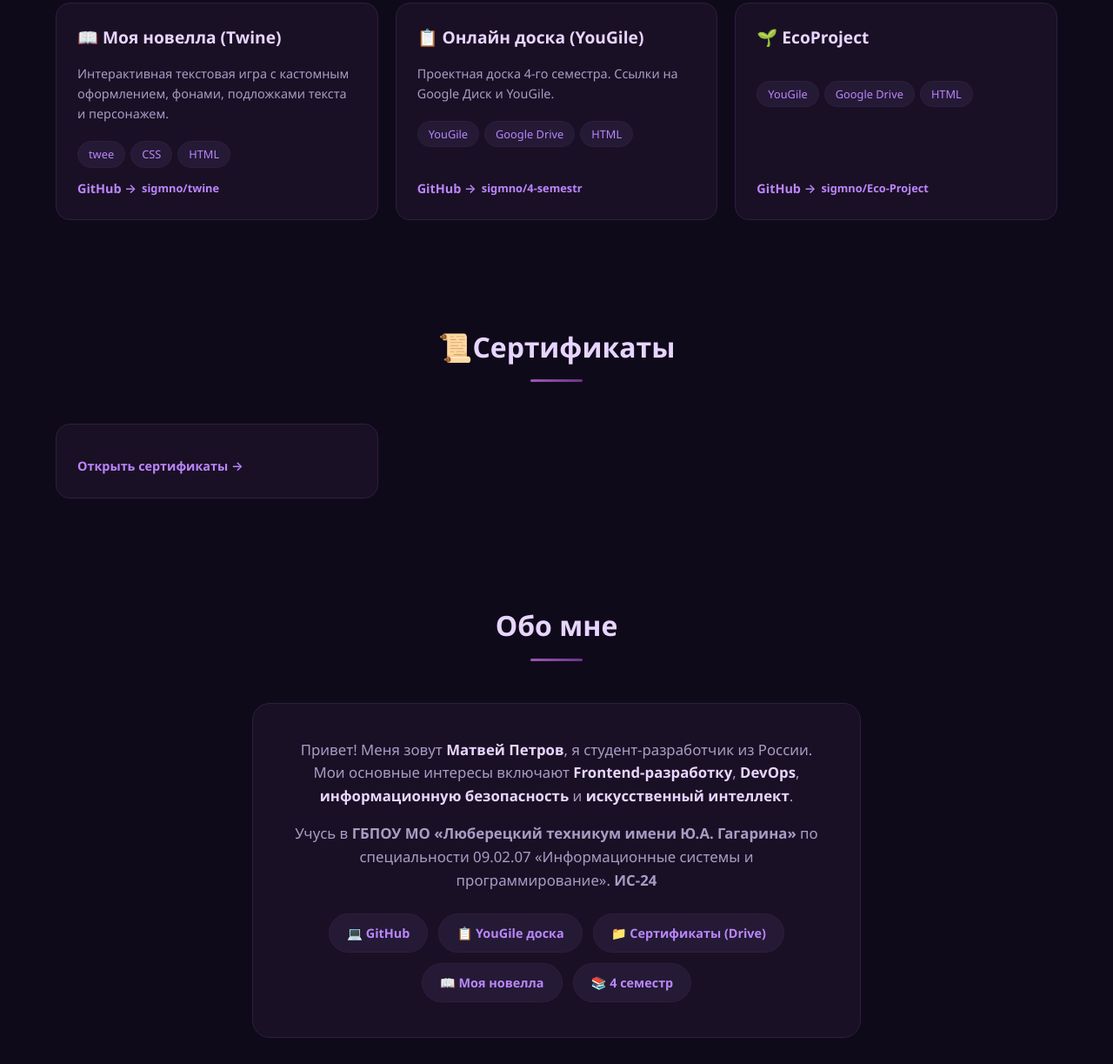
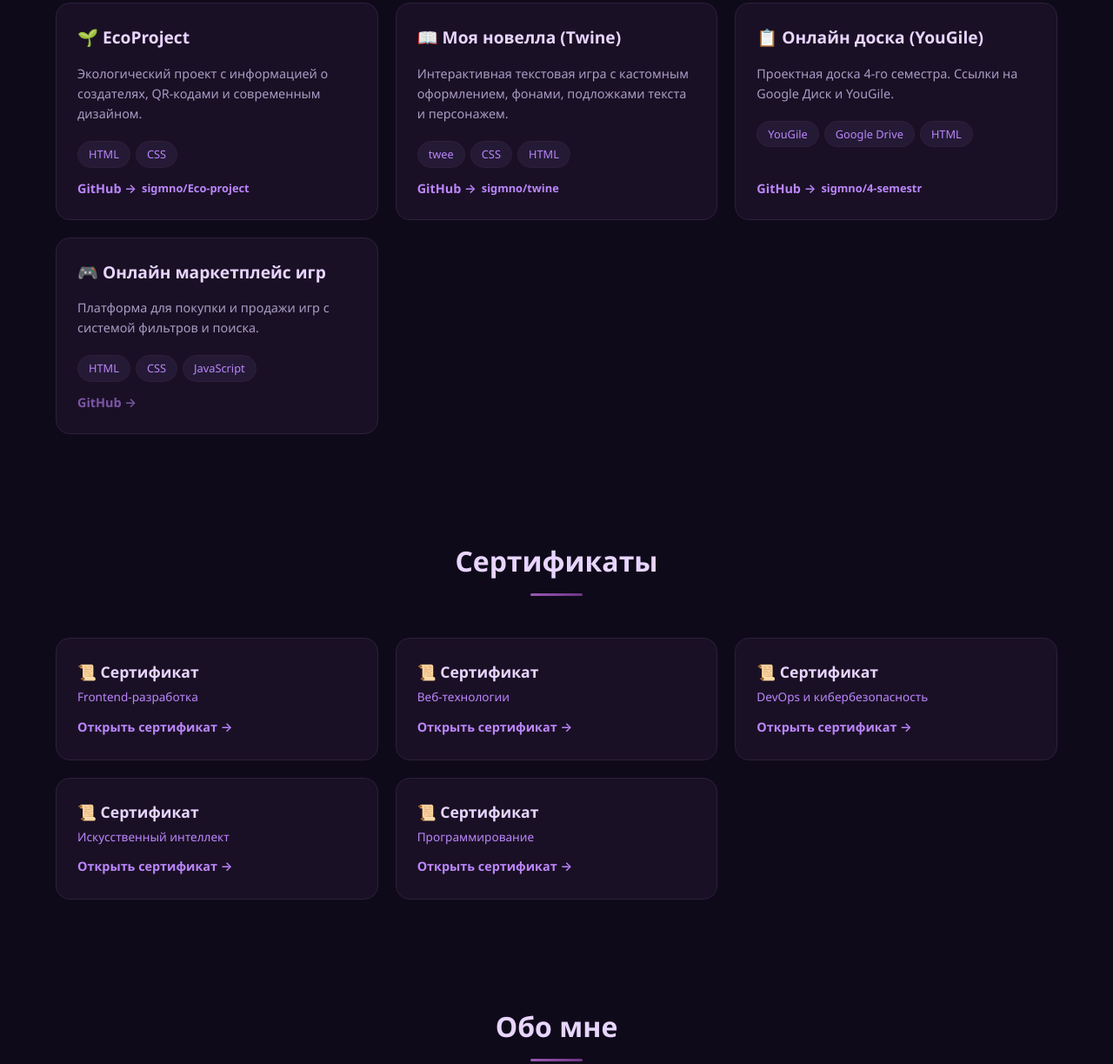
Before and after one commit to sigmno/resume, a plain HTML site: page index.html in a window 1280 px wide. Shown: the part 903-2126 px from the top of the page at 87% size. Drawn offline with Linux system fonts and the light colour scheme.

Commit message:
Update index.html

```diff
--- a/index.html
+++ b/index.html
@@ -469,6 +469,21 @@
         <section class="section" id="projects">
             <h2 class="section-title">Проекты</h2>
             <div class="projects-grid">
+                <!-- Проект: EcoProject -->
+                <div class="project-card">
+                    <h4>🌱 EcoProject</h4>
+                    <p style="color: var(--text-secondary); font-size: 0.9rem; margin: 8px 0;">
+                        Экологический проект с информацией о создателях, QR-кодами и современным дизайном.
+                    </p>
+                    <div class="tech">
+                        <span class="tech-badge">HTML</span>
+                        <span class="tech-badge">CSS</span>
+                    </div>
+                    <a href="https://github.com/sigmno/Eco-project" target="_blank" class="project-link">
+                        GitHub → <span style="font-size: 0.8rem;">sigmno/Eco-project</span>
+                    </a>
+                </div>
+
                 <!-- Проект: Моя Новелла (Twine) -->
                 <div class="project-card">
                     <h4>📖 Моя новелла (Twine)</h4>
@@ -501,29 +516,50 @@
                     </a>
                 </div>
 
-                <!-- Проект: EcoProject -->
+                <!-- Проект: Маркетплейс игр (заглушка) -->
                 <div class="project-card">
-                    <h4>🌱 EcoProject</h4>
+                    <h4>🎮 Онлайн маркетплейс игр</h4>
                     <p style="color: var(--text-secondary); font-size: 0.9rem; margin: 8px 0;">
+                        Платформа для покупки и продажи игр с системой фильтров и поиска.
                     </p>
-                     <div class="tech">
-                        <span class="tech-badge">YouGile</span>
-                        <span class="tech-badge">Google Drive</span>
+                    <div class="tech">
                         <span class="tech-badge">HTML</span>
+                        <span class="tech-badge">CSS</span>
+                        <span class="tech-badge">JavaScript</span>
                     </div>
-                        <a href="https://github.com/sigmno/Eco-project" target="_blank" class="project-link">
-                        GitHub → <span style="font-size: 0.8rem;">sigmno/Eco-Project</span>
-                    </a>
+                    <a href="#" class="project-link" style="opacity: 0.6;">GitHub →</a>
                 </div>
             </div>
         </section>
 
         <!-- Секция сертификатов -->
         <section class="section" id="certificates">
-            <h2 class="section-title">📜Сертификаты</h2>
+            <h2 class="section-title">Сертификаты</h2>
             <div class="certificates-grid">
                 <div class="certificate-card">
-                    <a href="https://drive.google.com/drive/u/1/folders/1CF9kIGZ0FYxT4mTsWqtZT04rnJvw0NCl" target="_blank" class="link">Открыть сертификаты →</a>
+                    <h4>📜 Сертификат</h4>
+                    <p class="org">Frontend-разработка</p>
+                    <a href="https://drive.google.com/drive/u/1/folders/1CF9kIGZ0FYxT4mTsWqtZT04rnJvw0NCl" target="_blank" class="link">Открыть сертификат →</a>
+                </div>
+                <div class="certificate-card">
+                    <h4>📜 Сертификат</h4>
+                    <p class="org">Веб-технологии</p>
+                    <a href="https://drive.google.com/drive/u/1/folders/1CF9kIGZ0FYxT4mTsWqtZT04rnJvw0NCl" target="_blank" class="link">Открыть сертификат →</a>
+                </div>
+                <div class="certificate-card">
+                    <h4>📜 Сертификат</h4>
+                    <p class="org">DevOps и кибербезопасность</p>
+                    <a href="https://drive.google.com/drive/u/1/folders/1CF9kIGZ0FYxT4mTsWqtZT04rnJvw0NCl" target="_blank" class="link">Открыть сертификат →</a>
+                </div>
+                <div class="certificate-card">
+                    <h4>📜 Сертификат</h4>
+                    <p class="org">Искусственный интеллект</p>
+                    <a href="https://drive.google.com/drive/u/1/folders/1CF9kIGZ0FYxT4mTsWqtZT04rnJvw0NCl" target="_blank" class="link">Открыть сертификат →</a>
+                </div>
+                <div class="certificate-card">
+                    <h4>📜 Сертификат</h4>
+                    <p class="org">Программирование</p>
+                    <a href="https://drive.google.com/drive/u/1/folders/1CF9kIGZ0FYxT4mTsWqtZT04rnJvw0NCl" target="_blank" class="link">Открыть сертификат →</a>
                 </div>
             </div>
         </section>
```
